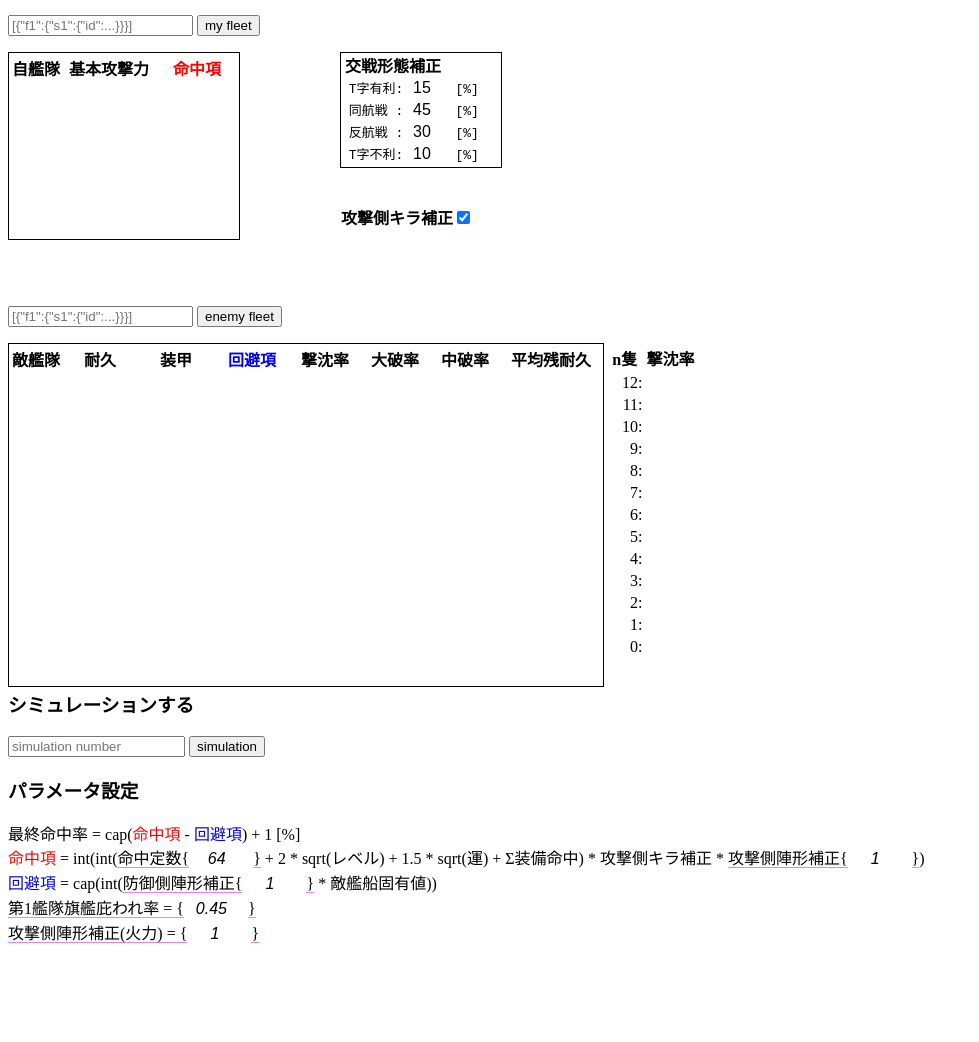
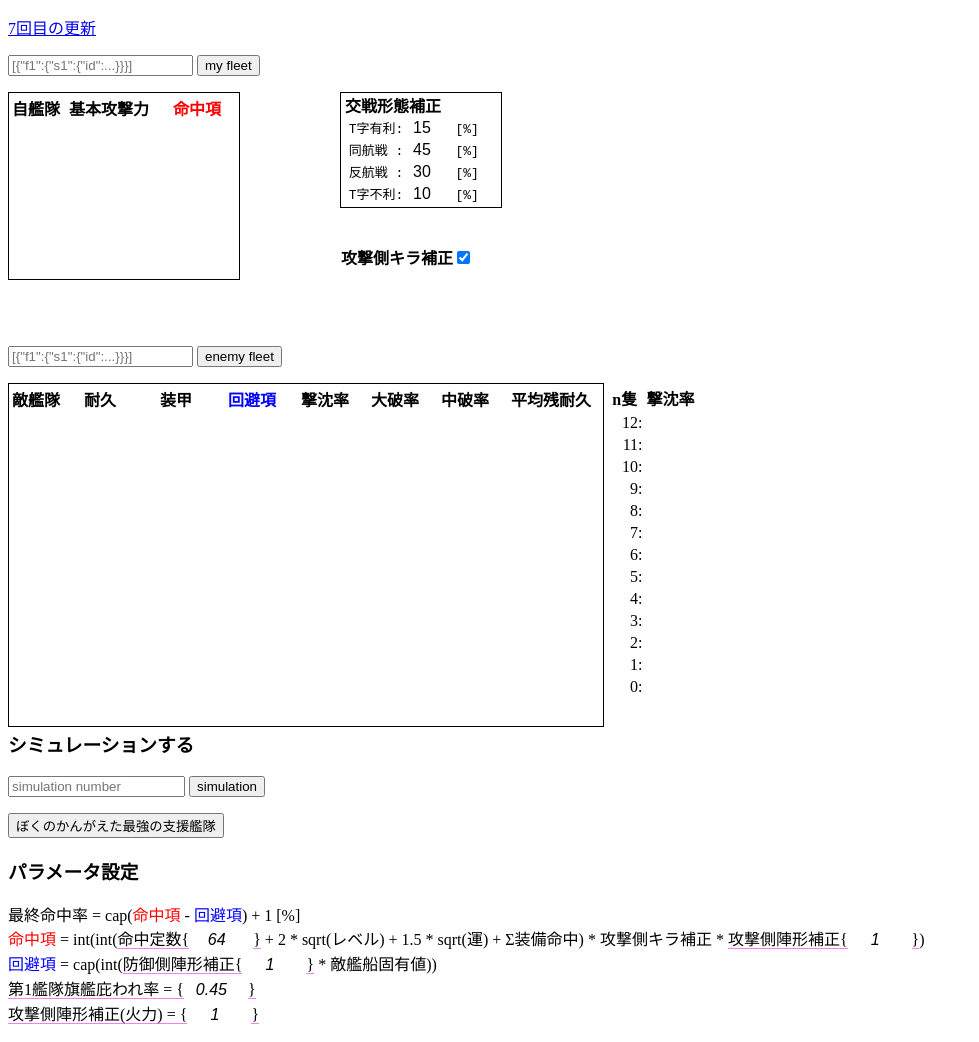
Before and after one commit to hedgehog-cp/kcSupportSimulator, a plain HTML site: page index.html in a window 1280 px wide. Shown: the part 49-1091 px from the top of the page, without its empty margins (0-979 px from the left). Before the commit the page ends 1010 px from the top, so only its background shows below. Drawn offline with Linux system fonts and the light colour scheme.

Commit message:
Update index.html

```diff
--- a/index.html
+++ b/index.html
@@ -28,9 +28,11 @@
         <script type="text/javascript" src="js/createTargetableList.js"></script>
         <script type="text/javascript" src="js/calculator.js"></script>
         <script type="text/javascript" src="js/simulator.js"></script>
+        <script src="https://cdnjs.cloudflare.com/ajax/libs/html2canvas/0.4.1/html2canvas.js"></script>
     </head>
-    <body>
-        <h3>砲撃支援シミュレータ</h3>
+    <body id=canvas>
+        <h3>砲撃支援シミュレータ </h3>
+        <a href="https://github.com/hedgehog-cp/kcSupportSimulator#readme">7回目の更新</a>
         <p>
             <input type="text" value="" id="input-my-fleet-json" placeholder='[{"f1":{"s1":{"id":...}}}]'>
             <input type="button" value="my fleet" onclick="getMyFleet()">
@@ -296,6 +298,9 @@
             <input type="number" min="0" max="1000000" step="5000" id="input-simulation-num" placeholder="simulation number" style="width: 169px;">
             <input type="button" value="simulation" onclick="simulator()">
         </p>
+        <p>
+            <input type="button" id="tweet" value="ぼくのかんがえた最強の支援艦隊" onclick="newTweet()">
+        </p>
         <h3>パラメータ設定</h3>
         <p class="set-param">
             最終命中率 = cap(<span class="accRed">命中項</span> - <span class="evasionBlue">回避項</span>) + 1 [%]
```
